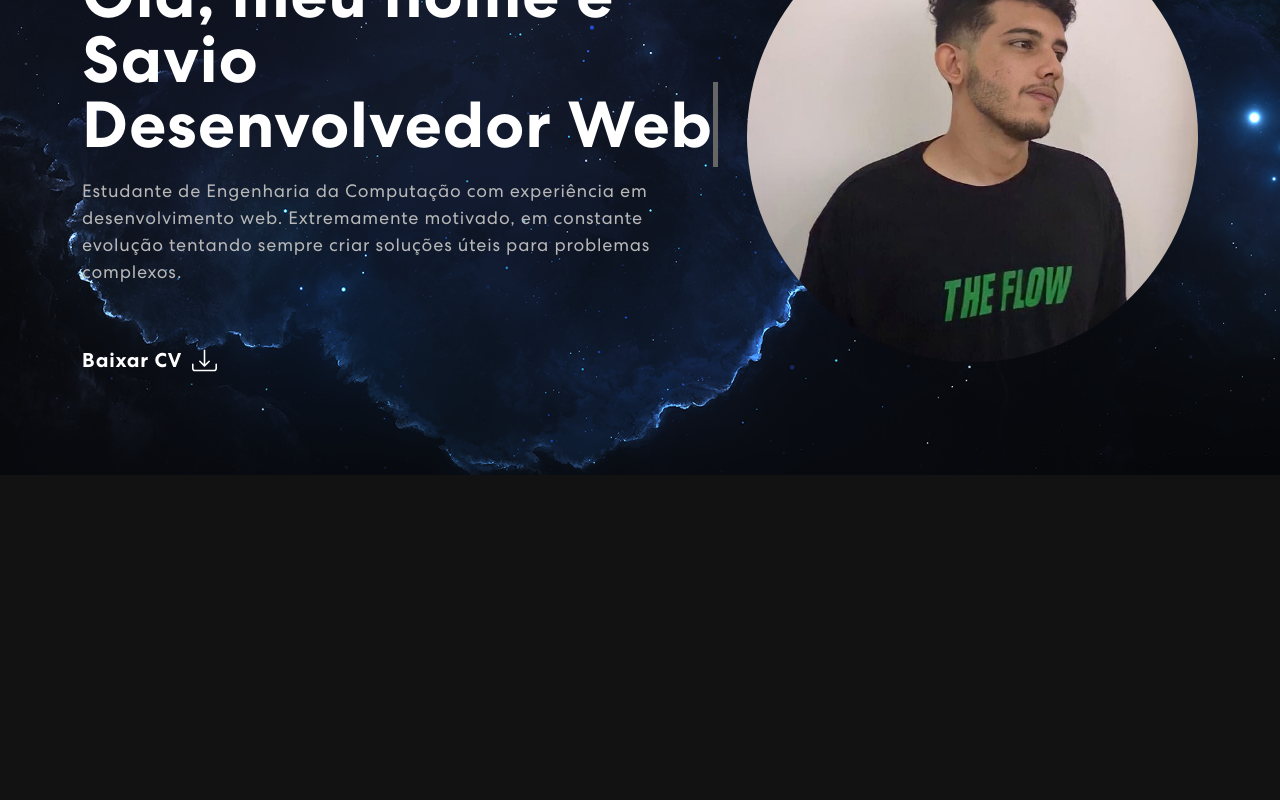
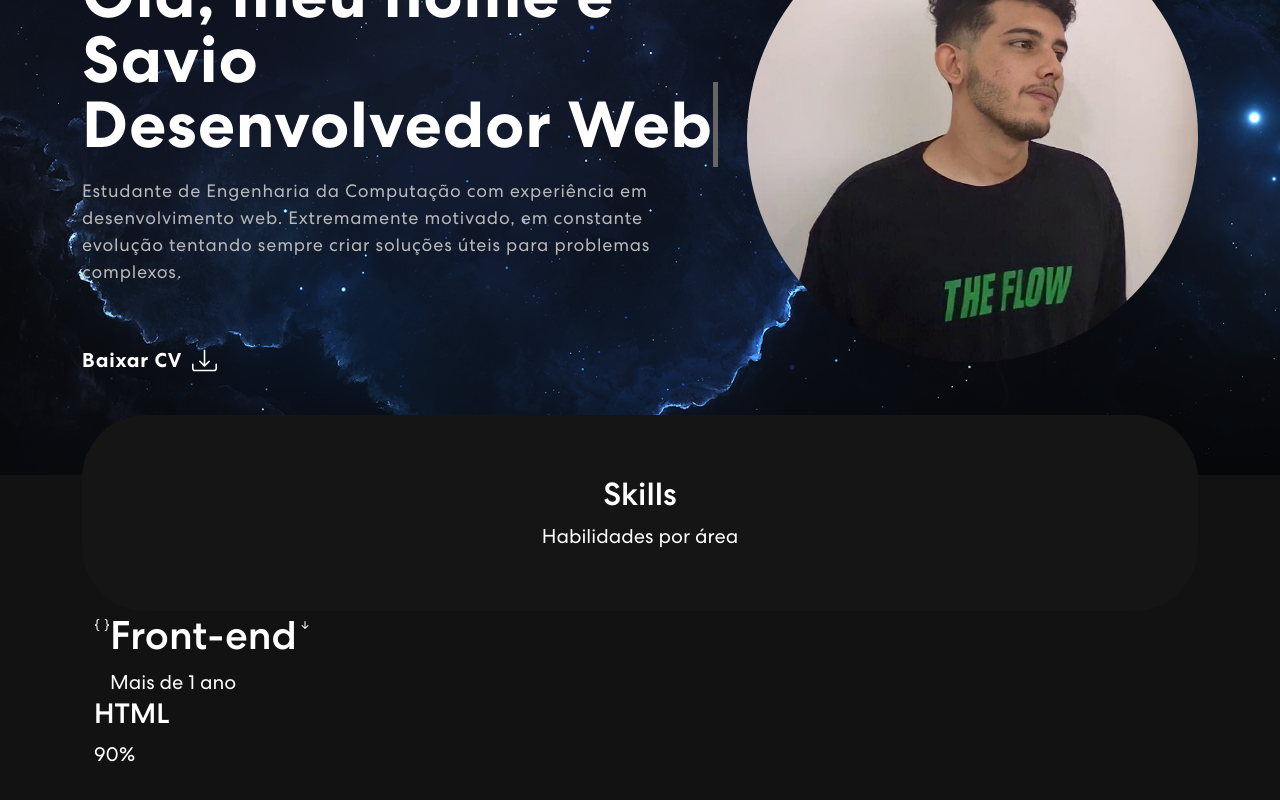
Before and after one commit to PedroSavio/portifolio, a React (Create React App) app: page / in a window 1280 px wide. Shown: the part 362-1162 px from the top of the page. Before the commit the page ends 837 px from the top, so only its background shows below. Built offline with nearby package versions, Linux system fonts and the light colour scheme.

Commit message:
Iniciei as skills

```diff
--- a/src/App.js
+++ b/src/App.js
@@ -2,11 +2,13 @@ import './App.css';
 import 'bootstrap/dist/css/bootstrap.min.css'
 import NavBar from './components/NavBar';
 import Fundo from './components/Fundo';
+import Skills from './components/Skills';
 function App() {
   return (
     <div className="App">
       <NavBar />
       <Fundo />
+      <Skills />
     </div>
   );
 }
--- /dev/null
+++ b/src/components/Skills.css
@@ -0,0 +1,27 @@
+.skill {
+    padding: 0 0 50px 0;
+    position: relative;
+}
+
+.skill-box{
+    background: #151515;
+    border-radius: 64px;
+    text-align: center;
+    padding: 60px 50px;
+    margin-top: -60px;
+}
+
+.skill span {
+    font-size: 20px;
+}
+
+.skills_container{
+    row-gap: 0;
+}
+
+.skills_header{
+    display: flex;
+    align-self: center;
+    margin-bottom: var(--mb-2-5);
+    cursor: pointer;
+}
--- /dev/null
+++ b/src/components/Skills.js
@@ -0,0 +1,54 @@
+import { useEffect, useState } from 'react';
+import {Container, Nav, Navbar} from 'react-bootstrap';
+import {Braces} from 'react-bootstrap-icons'
+import { ArrowDownShort } from 'react-bootstrap-icons/dist';
+import './Skills.css';
+
+
+function Skills() {
+    return (
+        <section className='skill' id='skills'>
+            <div className='container'>
+                <div className='row'>
+                    <div className='col-12'>
+                        <div className='skill-box wow zoomIn'>
+                            <h2>Skills</h2>
+                            <span>Habilidades por área</span>
+                        </div>
+                        <div className='skills_container container grid'>
+                            <div>
+                                <div className='skills_content'>
+                                    <div className='skills_header'>
+                                        <i>
+                                            <Braces/>
+                                        </i>
+                                        <div>
+                                            <h1 className='skills_title'>Front-end</h1>
+                                            <span className='skills_subtitle'> Mais de 1 ano </span>
+                                        </div>
+                                        <i>
+                                            <ArrowDownShort/>
+                                        </i>
+                                    </div>
+                                    <div className='skills_list grid'>
+                                        <div className='skills_data'>
+                                            <div className='skills_title'>
+                                                <h3 className='skills_name'>HTML</h3>
+                                                <span className='skills_number'>90%</span>
+                                            </div>
+                                            <div className='skills_bar'>
+                                                <span className='skills_percentage skills_html'></span>
+                                            </div>
+                                        </div>
+                                    </div>
+                                </div>
+                            </div>
+                        </div>
+                    </div>
+                </div>
+            </div>
+        </section>
+    );
+}
+
+export default Skills;
```
